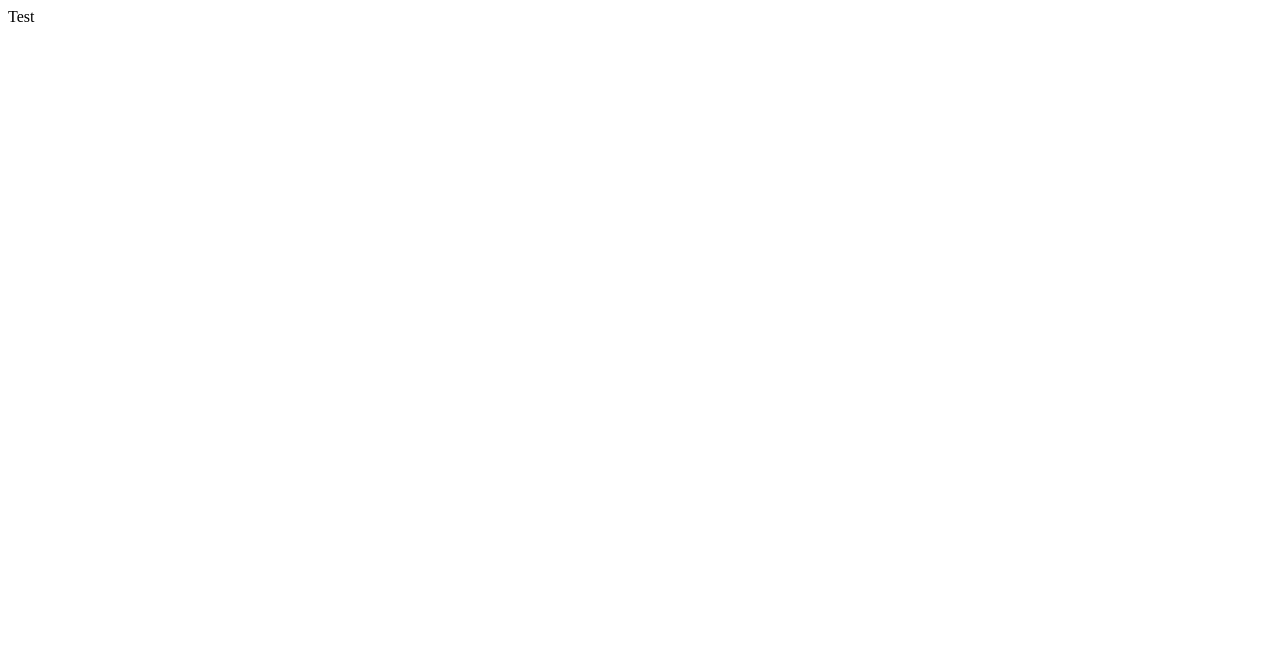
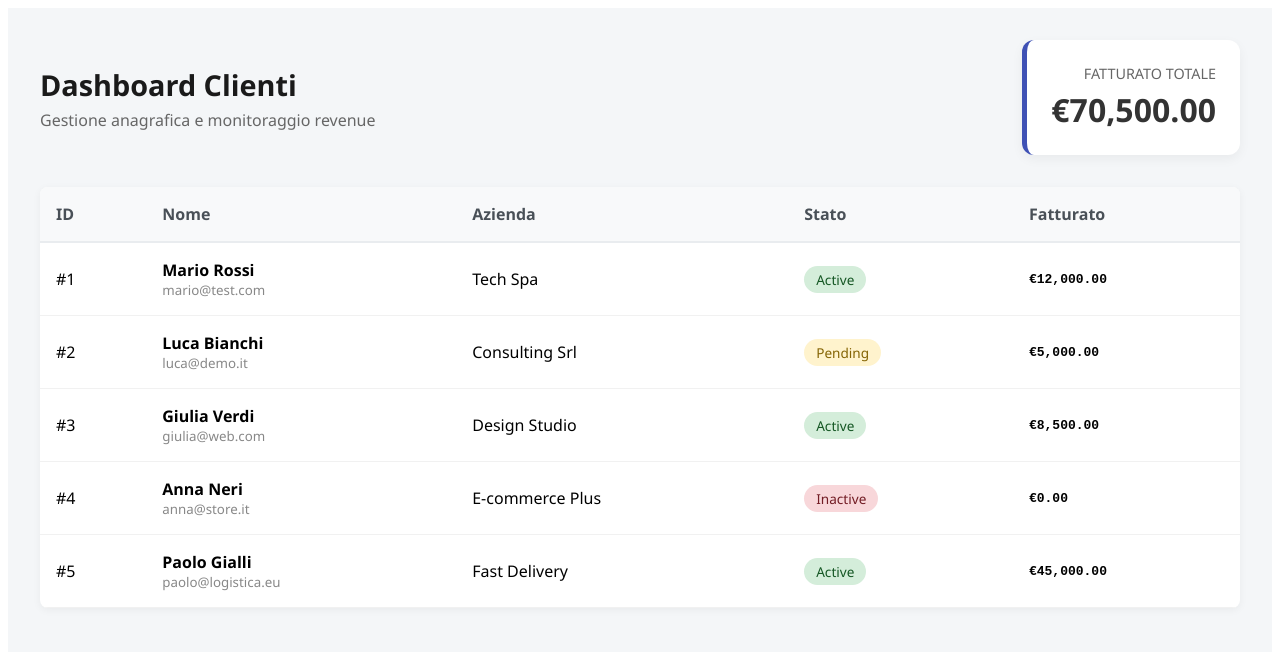
Before and after one commit to xdelmo/dashboard-tesi, an Angular app: page /dashboard in a window 1280 px wide. Before the commit this address led to /. Shown: the top 652 px of the page. Built offline with nearby package versions, Linux system fonts and the light colour scheme.

Commit message:
mock first data

```diff
--- a/src/app/app-routing.module.ts
+++ b/src/app/app-routing.module.ts
@@ -1,10 +1,22 @@
 import { NgModule } from '@angular/core';
 import { RouterModule, Routes } from '@angular/router';
 
-const routes: Routes = [];
-
+const routes: Routes = [
+  {
+    path: '',
+    redirectTo: 'dashboard', // <--- Questo dice: "Se l'indirizzo è vuoto, vai a dashboard"
+    pathMatch: 'full',
+  },
+  {
+    path: 'dashboard',
+    loadChildren: () =>
+      import('./features/dashboard/dashboard.module').then(
+        (m) => m.DashboardModule
+      ),
+  },
+];
 @NgModule({
   imports: [RouterModule.forRoot(routes)],
-  exports: [RouterModule]
+  exports: [RouterModule],
 })
-export class AppRoutingModule { }
+export class AppRoutingModule {}
--- a/src/app/app.component.html
+++ b/src/app/app.component.html
@@ -1 +1 @@
-<router-outlet>Test</router-outlet>
+<router-outlet></router-outlet>
--- /dev/null
+++ b/src/app/core/services/data.services.ts
@@ -0,0 +1,69 @@
+import { Injectable } from '@angular/core';
+import { Observable, of } from 'rxjs';
+import { delay } from 'rxjs/operators';
+import { Customer } from '../models/customer.model';
+
+@Injectable({
+  providedIn: 'root',
+})
+export class DataService {
+  // Dati finti per simulare il Database
+  private mockCustomers: Customer[] = [
+    {
+      id: 1,
+      name: 'Mario Rossi',
+      email: 'mario@test.com',
+      company: 'Tech Spa',
+      status: 'Active',
+      revenue: 12000,
+    },
+    {
+      id: 2,
+      name: 'Luca Bianchi',
+      email: 'luca@demo.it',
+      company: 'Consulting Srl',
+      status: 'Pending',
+      revenue: 5000,
+    },
+    {
+      id: 3,
+      name: 'Giulia Verdi',
+      email: 'giulia@web.com',
+      company: 'Design Studio',
+      status: 'Active',
+      revenue: 8500,
+    },
+    {
+      id: 4,
+      name: 'Anna Neri',
+      email: 'anna@store.it',
+      company: 'E-commerce Plus',
+      status: 'Inactive',
+      revenue: 0,
+    },
+    {
+      id: 5,
+      name: 'Paolo Gialli',
+      email: 'paolo@logistica.eu',
+      company: 'Fast Delivery',
+      status: 'Active',
+      revenue: 45000,
+    },
+  ];
+
+  constructor() {}
+
+  // Metodo che simula una chiamata HTTP (ritorna un Observable dopo 800ms)
+  getCustomers(): Observable<Customer[]> {
+    return of(this.mockCustomers).pipe(delay(800));
+  }
+
+  // Metodo per calcolare il totale fatturato (logica di business)
+  getTotalRevenue(): Observable<number> {
+    const total = this.mockCustomers.reduce(
+      (acc, curr) => acc + curr.revenue,
+      0
+    );
+    return of(total);
+  }
+}
--- a/src/app/features/dashboard/dashboard-routing.module.ts
+++ b/src/app/features/dashboard/dashboard-routing.module.ts
@@ -1,10 +1,15 @@
 import { NgModule } from '@angular/core';
 import { RouterModule, Routes } from '@angular/router';
+import { HomeComponent } from './pages/home/home.component';
 
-const routes: Routes = [];
-
+const routes: Routes = [
+  {
+    path: '',
+    component: HomeComponent, // <--- Questo è il segreto! Dice "Appena entri, mostra la Home"
+  },
+];
 @NgModule({
   imports: [RouterModule.forChild(routes)],
-  exports: [RouterModule]
+  exports: [RouterModule],
 })
-export class DashboardRoutingModule { }
+export class DashboardRoutingModule {}
--- a/src/app/features/dashboard/pages/home/home.component.html
+++ b/src/app/features/dashboard/pages/home/home.component.html
@@ -1 +1,57 @@
-<p>home works!</p>
+<div class="dashboard-container">
+  <header class="dashboard-header">
+    <div>
+      <h1>Dashboard Clienti</h1>
+      <p>Gestione anagrafica e monitoraggio revenue</p>
+    </div>
+
+    <div class="kpi-card">
+      <span class="label">Fatturato Totale</span>
+      <span class="value">{{ totalRevenue$ | async | currency : "EUR" }}</span>
+    </div>
+  </header>
+
+  <main class="content-area">
+    <div *ngIf="customers$ | async as customers; else loading">
+      <table class="custom-table">
+        <thead>
+          <tr>
+            <th>ID</th>
+            <th>Nome</th>
+            <th>Azienda</th>
+            <th>Stato</th>
+            <th>Fatturato</th>
+          </tr>
+        </thead>
+        <tbody>
+          <tr *ngFor="let customer of customers">
+            <td>#{{ customer.id }}</td>
+            <td>
+              <div class="user-info">
+                <strong>{{ customer.name }}</strong>
+                <small>{{ customer.email }}</small>
+              </div>
+            </td>
+            <td>{{ customer.company }}</td>
+            <td>
+              <span
+                class="status-badge"
+                [ngClass]="customer.status.toLowerCase()"
+              >
+                {{ customer.status }}
+              </span>
+            </td>
+            <td class="revenue">{{ customer.revenue | currency : "EUR" }}</td>
+          </tr>
+        </tbody>
+      </table>
+    </div>
+
+    <ng-template #loading>
+      <div class="loading-state">
+        <div class="spinner"></div>
+        <p>Caricamento dati aziendali...</p>
+      </div>
+    </ng-template>
+  </main>
+</div>
--- a/src/app/features/dashboard/pages/home/home.component.scss
+++ b/src/app/features/dashboard/pages/home/home.component.scss
@@ -0,0 +1,138 @@
+.dashboard-container {
+  padding: 2rem;
+  background-color: #f4f6f8;
+  min-height: 100vh;
+  font-family: "Segoe UI", sans-serif;
+}
+
+.dashboard-header {
+  display: flex;
+  justify-content: space-between;
+  align-items: center;
+  margin-bottom: 2rem;
+
+  h1 {
+    margin: 0;
+    color: #1a1a1a;
+    font-size: 1.8rem;
+  }
+  p {
+    margin: 5px 0 0;
+    color: #666;
+  }
+}
+
+.kpi-card {
+  background: white;
+  padding: 1.5rem;
+  border-radius: 12px;
+  box-shadow: 0 4px 12px rgba(0, 0, 0, 0.05);
+  text-align: right;
+  border-left: 5px solid #3f51b5; // Blu aziendale
+
+  .label {
+    display: block;
+    font-size: 0.9rem;
+    color: #666;
+    text-transform: uppercase;
+  }
+  .value {
+    display: block;
+    font-size: 2rem;
+    font-weight: bold;
+    color: #333;
+    margin-top: 5px;
+  }
+}
+
+.custom-table {
+  width: 100%;
+  background: white;
+  border-radius: 8px;
+  border-collapse: collapse;
+  overflow: hidden;
+  box-shadow: 0 2px 8px rgba(0, 0, 0, 0.05);
+
+  thead {
+    background-color: #f8f9fa;
+    border-bottom: 2px solid #e9ecef;
+
+    th {
+      padding: 1rem;
+      text-align: left;
+      font-weight: 600;
+      color: #495057;
+    }
+  }
+
+  tbody tr {
+    border-bottom: 1px solid #f1f1f1;
+    &:hover {
+      background-color: #f8f9fa;
+    }
+  }
+
+  td {
+    padding: 1rem;
+    vertical-align: middle;
+  }
+}
+
+.user-info {
+  display: flex;
+  flex-direction: column;
+  small {
+    color: #888;
+  }
+}
+
+.status-badge {
+  padding: 4px 12px;
+  border-radius: 20px;
+  font-size: 0.85rem;
+  font-weight: 500;
+
+  &.active {
+    background-color: #d4edda;
+    color: #155724;
+  }
+  &.pending {
+    background-color: #fff3cd;
+    color: #856404;
+  }
+  &.inactive {
+    background-color: #f8d7da;
+    color: #721c24;
+  }
+}
+
+.revenue {
+  font-family: monospace;
+  font-weight: bold;
+}
+
+// Loading Spinner
+.loading-state {
+  text-align: center;
+  padding: 3rem;
+  color: #666;
+
+  .spinner {
+    border: 4px solid #f3f3f3;
+    border-top: 4px solid #3f51b5;
+    border-radius: 50%;
+    width: 40px;
+    height: 40px;
+    animation: spin 1s linear infinite;
+    margin: 0 auto 1rem;
+  }
+}
+
+@keyframes spin {
+  0% {
+    transform: rotate(0deg);
+  }
+  100% {
+    transform: rotate(360deg);
+  }
+}
--- a/src/app/features/dashboard/pages/home/home.component.ts
+++ b/src/app/features/dashboard/pages/home/home.component.ts
@@ -1,11 +1,24 @@
-import { Component } from '@angular/core';
+import { Component, OnInit } from '@angular/core';
+import { Observable } from 'rxjs';
+import { DataService } from '../../../../core/services/data.services';
+import { Customer } from '../../../../core/models/customer.model';
 
 @Component({
   selector: 'app-home',
+  templateUrl: './home.component.html',
+  styleUrls: ['./home.component.scss'],
   standalone: false,
-  templateUrl: './home.component.html',
-  styleUrl: './home.component.scss'
 })
-export class HomeComponent {
+export class HomeComponent implements OnInit {
+  // Definiamo i flussi di dati (non i dati stessi!)
+  customers$!: Observable<Customer[]>;
+  totalRevenue$!: Observable<number>;
 
+  constructor(private dataService: DataService) {}
+
+  ngOnInit(): void {
+    // Colleghiamo il tubo. Non succede nulla finché l'HTML non lo chiede (lazy)
+    this.customers$ = this.dataService.getCustomers();
+    this.totalRevenue$ = this.dataService.getTotalRevenue();
+  }
 }
```
Also changed, not shown: src/app/core/models/customer.model.ts (added, +8 -0 lines), src/app/features/dashboard/dashboard.module.ts (+3 -11 lines).
